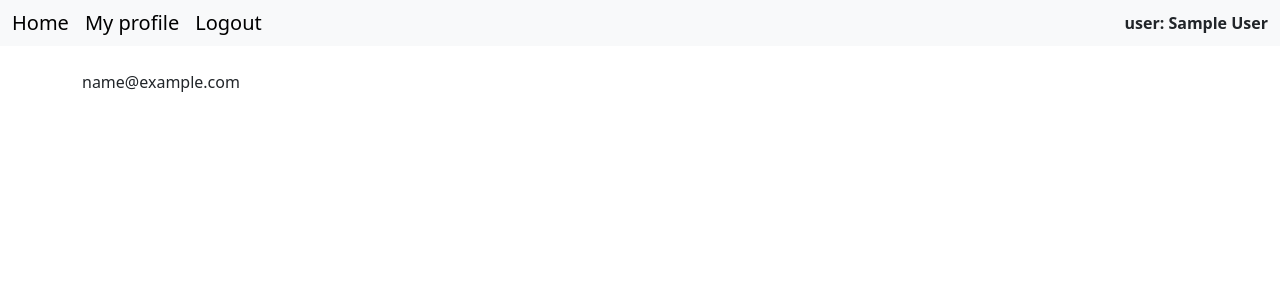
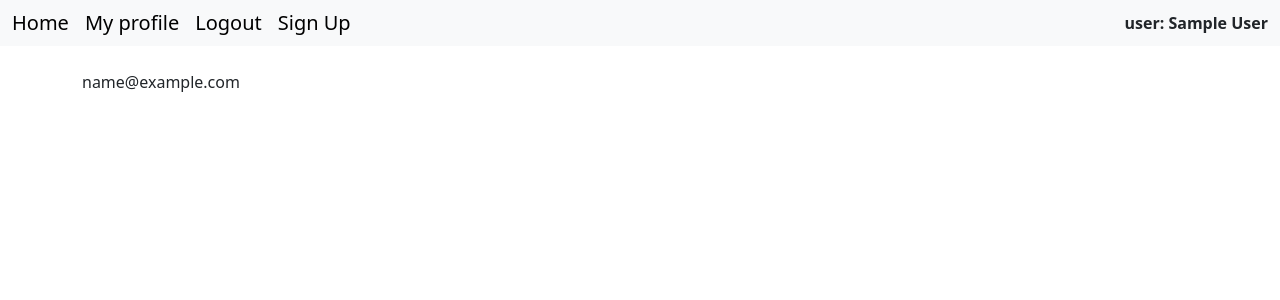
Before and after one commit to Johnny-FTW/School-Information-System, a Django app: page /my_profile/ in a window 1280 px wide. Shown: the top 300 px of the page. Run offline with Django 4.2, Linux system fonts and the light colour scheme; the visitor is signed in with stand-in values (Sample User, id 1); data comes from the database, SQL or seed files in the repository.

Commit message:
add permissions

```diff
--- a/main_app/forms.py
+++ b/main_app/forms.py
@@ -72,7 +72,7 @@ class TeacherSignUpForm(UserCreationForm):
 
         if commit:
             user.save()
-        teacher = Teacher.objects.create(user=user )
+        teacher = Teacher.objects.create(user=user)
         teacher.save()
 
         return user
--- a/main_app/templates/includes/nav_bar.html
+++ b/main_app/templates/includes/nav_bar.html
@@ -9,15 +9,16 @@
                 <li class="nav-item">
                     <a class="navbar-brand" href="{%url 'login'%}">Login</a>
                 </li>
-                <li class="nav-item">
-                    <a class="navbar-brand" href="{%url 'signup'%}">Sign Up</a>
-                </li>
+
                 {% else %}
                 <li class="nav-item">
                     <a  class="navbar-brand" href="{%url 'my_profile'%}">My profile</a>
                 </li>
                 <li class="nav-item">
                     <a class="navbar-brand" href="{%url 'logout'%}">Logout</a>
+                </li>
+                <li class="nav-item">
+                    <a class="navbar-brand" href="{%url 'signup'%}">Sign Up</a>
                 </li>
                 </ul>
             <ul class="navbar-nav mr-auto mb-2 mb-lg-0">
--- a/main_app/views.py
+++ b/main_app/views.py
@@ -1,5 +1,6 @@
-from django.contrib.auth import logout, authenticate, login
+from django.contrib.auth import login
 from django.contrib.auth.decorators import login_required
+from django.contrib.auth.mixins import PermissionRequiredMixin
 from django.contrib.auth.views import LoginView, LogoutView
 from django.shortcuts import render, redirect, get_object_or_404
 from django.urls import reverse_lazy
@@ -36,10 +37,11 @@ class CustomLogoutView(LogoutView):
             return 'home'
 
 
-class StudentSignUpView(CreateView):
+class StudentSignUpView(PermissionRequiredMixin, CreateView):
     model = User
     form_class = StudentSignupForm
     template_name = 'signup.html'
+    permission_required = 'main_app.can_sign_up_student'
 
     def get_context_data(self, **kwargs):
         kwargs['user_type'] = 'student'
@@ -51,10 +53,11 @@ class StudentSignUpView(CreateView):
         return redirect('home')
 
 
-class TeacherSignUpView(CreateView):
+class TeacherSignUpView(PermissionRequiredMixin, CreateView):
     model = User
     form_class = TeacherSignUpForm
     template_name = 'signup.html'
+    permission_required = 'main_app.sign_up'
 
     def get_context_data(self, **kwargs):
         kwargs['user_type'] = 'teacher'
```
Also changed, not shown: README.md.
